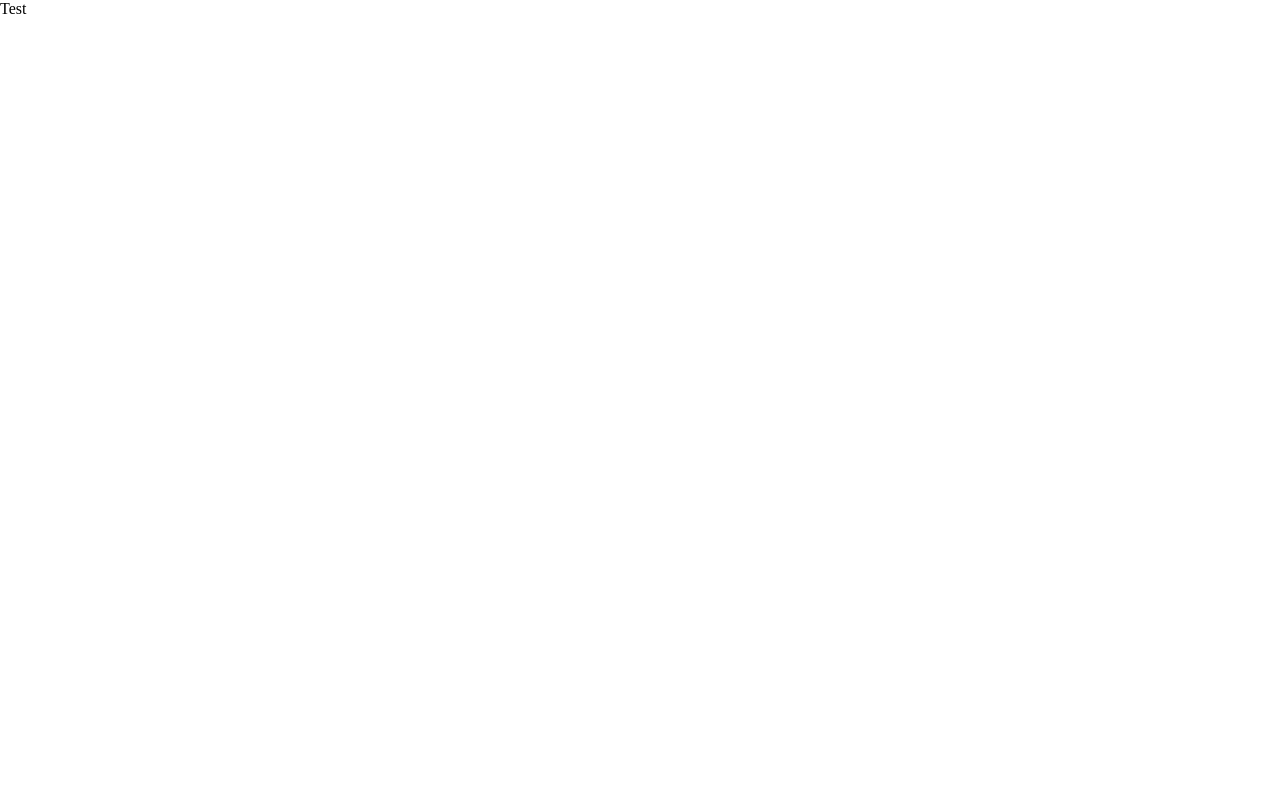
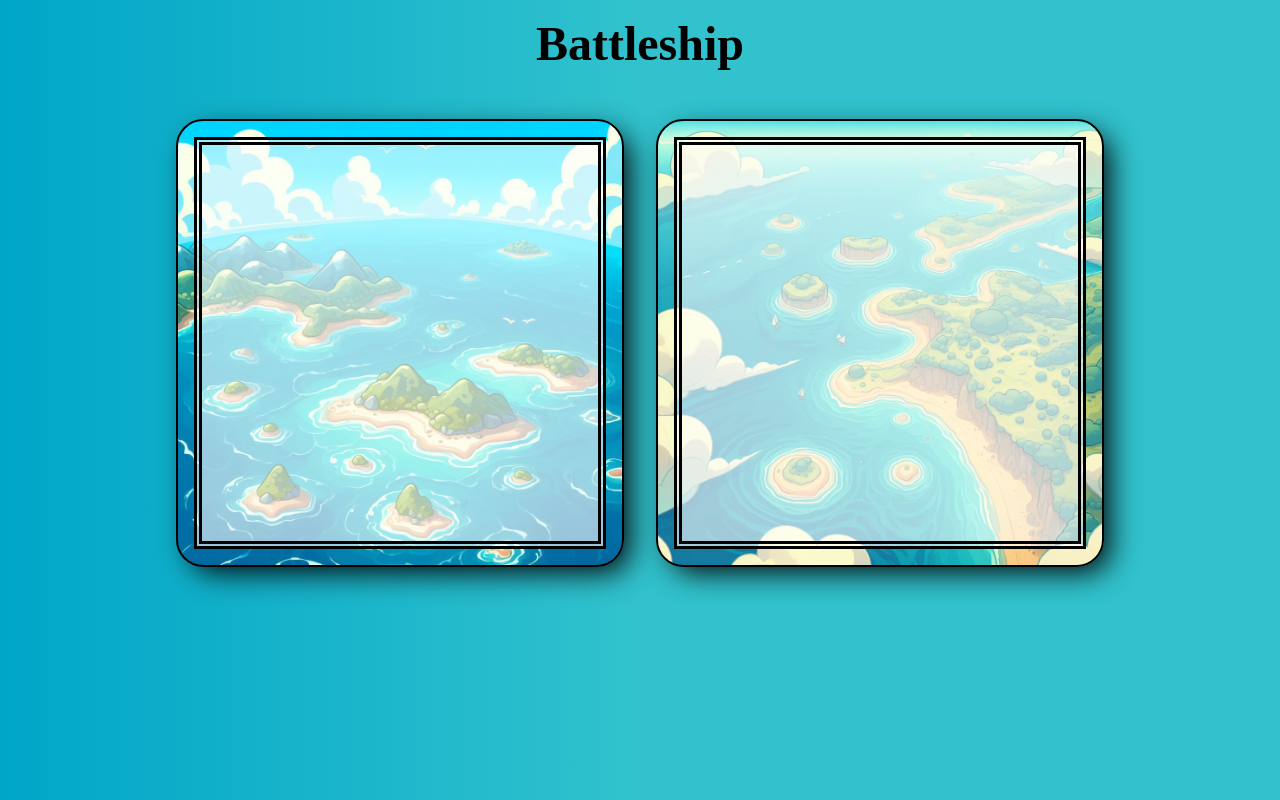
Before and after one commit to PeterG-ithub/battleship, a website built with webpack: page dist/index.html in a window 1280 px wide. Built offline with nearby package versions, Linux system fonts and the light colour scheme.

Commit message:
add basic UI to index.js

```diff
--- a/src/index.js
+++ b/src/index.js
@@ -1,5 +1,19 @@
 import "./style.css";
+import "./gameboard";
+import "./player";
+import "./ship";
 
 const element = document.createElement("div");
-element.innerHTML = "Test";
+element.innerHTML = `
+  <h1 class="title">Battleship</h1>
+  <div class="board-container">
+
+    <div class="board1-container">
+      <div class="board"></div>
+    </div>
+    <div class="board2-container">
+      <div class="board"></div>
+    </div>
+  </div>
+`;
 document.body.appendChild(element);
--- a/src/style.css
+++ b/src/style.css
@@ -3,3 +3,54 @@
   padding: 0;
   box-sizing: border-box;
 }
+
+body,
+html {
+  min-height: 100vh;
+}
+
+body {
+  min-height: 100vh;
+  background: linear-gradient(0.25turn, #00a6c8, #31c2cd, #31c2cd);
+}
+
+.board-container {
+  display: flex;
+  gap: 2rem;
+  justify-content: center;
+  padding: 2rem;
+}
+
+.board1-container {
+  background: url('./images/bg1.jpeg');
+
+}
+
+.board2-container {
+  background: url('./images/bg2.jpeg');
+}
+
+.board1-container,
+.board2-container {
+  width: 35vw;
+  height: 35vw;
+  background-size: cover;
+  border: 2px solid black;
+  border-radius: 1.7rem;
+  box-shadow: 10px 10px 30px -5px rgb(0, 0, 0);
+  padding: 1em;
+}
+
+.board {
+  width: 100%;
+  height: 100%;
+  border: 8px double rgb(0, 0, 0);
+  background-color: rgb(255, 255, 255, 0.6);
+}
+
+.title {
+  width: 100%;
+  text-align: center;
+  font-size: 3rem;
+  padding: 1rem;
+}
--- a/webpack.config.js
+++ b/webpack.config.js
@@ -5,9 +5,6 @@ module.exports = {
   mode: "development",
   entry: {
     index: "./src/index.js",
-    ship: "./src/ship.js",
-    gameboard: "./src/gameboard.js",
-    player: "./src/player.js",
   },
   devtool: "inline-source-map",
   devServer: {
```
Also changed, not shown: README.md, dist/gameboard.bundle.js (deleted), dist/index.bundle.js, dist/index.html, dist/player.bundle.js (deleted), dist/ship.bundle.js (deleted), src/images/bg1.jpeg (added), src/images/bg2.jpeg (added).
